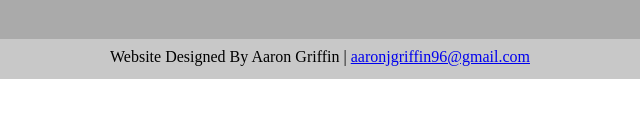
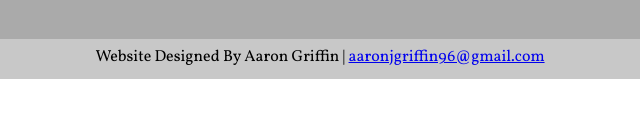
Before and after one commit to MelonCoffeeStudios/meloncoffeestudios.github.io, a plain HTML site: page Website002/portfolio.html in a window 1280 px wide. Shown: the part 578-696 px from the top of the page, 320-960 px from the left. Drawn offline with nearby package versions, Linux system fonts and the light colour scheme.

Commit message:
BrowseHappy :)

```diff
--- a/Website002/css/style.css
+++ b/Website002/css/style.css
@@ -1,4 +1,9 @@
 @import url("animation.css") screen;
+@import url(http://fonts.googleapis.com/css?family=Vollkorn:400italic,400);
+
+body {
+	font-family: 'Vollkorn', serif;
+}
 
 #mainCont {
 	width: 960px;
--- a/Website002/portfolio.html
+++ b/Website002/portfolio.html
@@ -10,11 +10,11 @@
 <script type="text/javascript" src="js/main.js"></script>
 
 </head>
-<!--[if !IE]-->
-   <script>$("body").html("");</script>
-<!--[endif]-->
+
 <body>
-
+<!--[if lt IE 7]>
+            <p class="browsehappy">You are using an <strong>outdated</strong> browser. Please <a href="http://browsehappy.com/">upgrade your browser</a> to improve your experience.</p>
+        <![endif]-->
 <div id="mainCont">
 
 	<div id="header">
```
Also changed, not shown: Website002/about.html (+3 -1 lines), Website002/contact.html (+3 -1 lines), Website002/index.html (+4 -1 lines).
